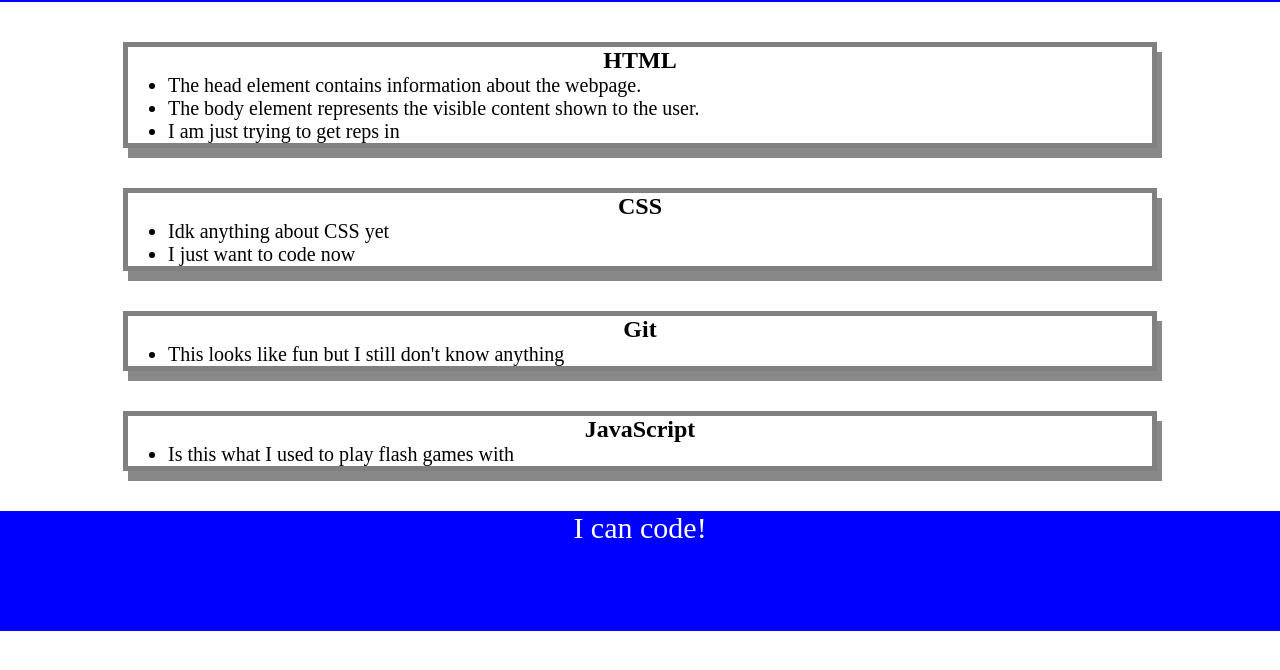
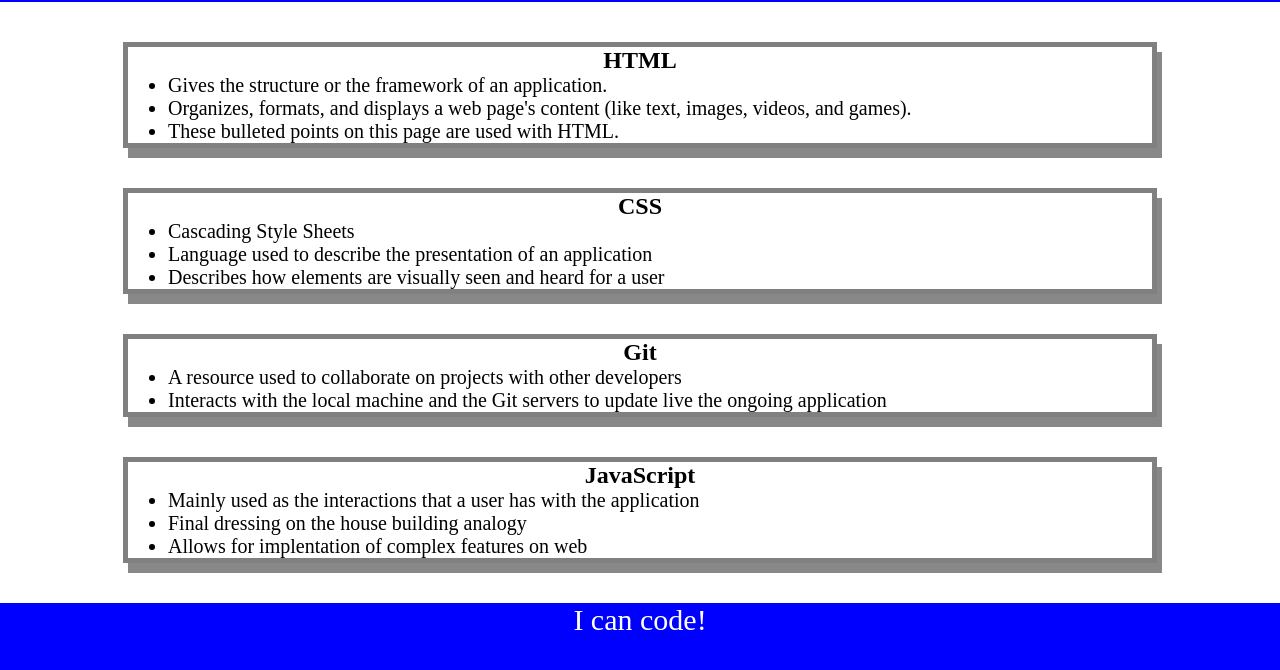
Before and after one commit to 14jjfenlason/prework-study-guide, a plain HTML site: page index.html in a window 1280 px wide. Shown: the part 118-788 px from the top of the page. Drawn offline with Linux system fonts and the light colour scheme.

Commit message:
Update index.html

```diff
--- a/index.html
+++ b/index.html
@@ -17,35 +17,38 @@
       <section class="card" id="html-section">
         <h2>HTML</h2>
         <ul>
-          <li>The head element contains information about the webpage.</li>
-          <li>The body element represents the visible content shown to the user.</li>
-          <li>I am just trying to get reps in</li>
+          <li>Gives the structure or the framework of an application.</li>
+          <li>Organizes, formats, and displays a web page's content (like text, images, videos, and games).</li>
+          <li>These bulleted points on this page are used with HTML.</li>
         </ul>
       </section>
 
       <section class="card" id="css-section">
         <h2>CSS</h2>
         <ul>
-          <li>Idk anything about CSS yet</li>
-          <li>I just want to code now</li>
+          <li>Cascading Style Sheets</li>
+          <li>Language used to describe the presentation of an application</li>
+          <li>Describes how elements are visually seen and heard for a user</li>
         </ul>
       </section>
 
       <section class="card" id="git-section">
         <h2>Git</h2>
         <ul>
-          <li>This looks like fun but I still don't know anything</li>
+          <li>A resource used to collaborate on projects with other developers</li>
+          <li>Interacts with the local machine and the Git servers to update live the ongoing application</li>
         </ul>
       </section>
 
       <section class="card" id="javascript-section">
         <h2>JavaScript</h2>
         <ul>
-          <li>Is this what I used to play flash games with</li>
+          <li>Mainly used as the interactions that a user has with the application</li>
+          <li>Final dressing on the house building analogy</li>
+          <li>Allows for implentation of complex features on web</li>
         </ul>
       </section>
     </main>
-
     <footer>
       <p>I can code!</p>
     </footer>
```
